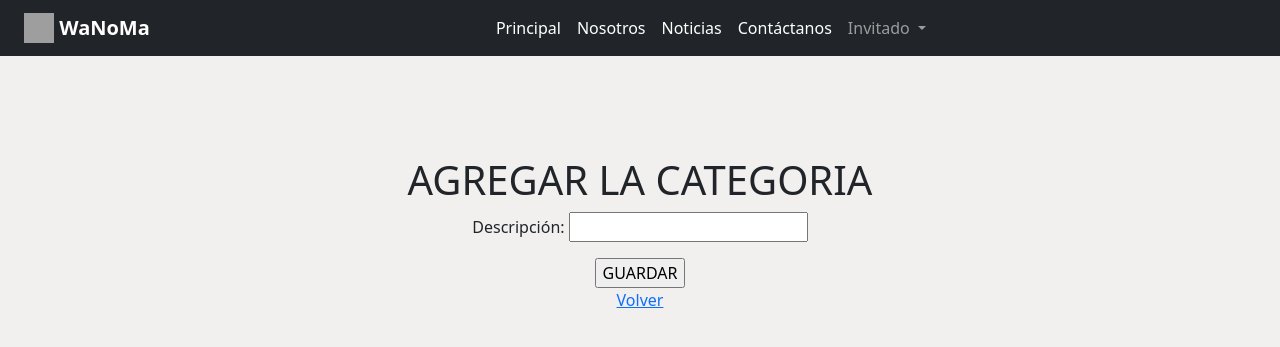
After one commit to ncicka/wanoma, a Django app: page /Noticias/Categoria/Agregar in a window 1280 px wide. The commit adds this page. Shown: the top 347 px of the page. Run offline with Django 3.2, Linux system fonts and the light colour scheme; some libraries are stand-ins or nearby versions; grey boxes are pictures that could not be loaded.

Commit message:
Crud de Categorias

```diff
--- a/apps/noticias/forms.py
+++ b/apps/noticias/forms.py
@@ -6,11 +6,11 @@ from ckeditor.widgets import CKEditorWidget
 from .models import Noticia, Categoria
 
 
-class EditarNoticiaForm(forms.ModelForm):
+class NoticiaForm(forms.ModelForm):
 
     class Meta:
         model = Noticia
-        fields = ('titulo', 'cuerpo', 'categoria_noticia')
+        fields = ('titulo', 'cuerpo', 'categoria_noticia', 'imagen')
         widgets = {
             'cuerpo': CKEditorWidget()
         }
@@ -19,3 +19,29 @@ class EditarNoticiaForm(forms.ModelForm):
 #imagen = models.ImageField(upload_to = 'noticias')
 #categoria_noticia = forms.ForeignKey(Categoria, on_delete = models.CASCADE)
 #fecha = models.DateTimeField(auto_now_add=True)
+
+class FiltrarNoticiaForm(forms.Form):
+    ORDEN=[(0,'Sin orden'),(1,'Ascendente'),(2,'Descendente')]
+
+    id = forms.ChoiceField(label='Categoria:', required=False,
+        widget=forms.Select(attrs={'class':'form-control',
+                                   'name': 'id'}))
+    fecha_desde= forms.DateField(label='Fecha hasta:', required=False,
+        widget=forms.DateInput(attrs={'class': 'form-control',
+                                      'type': 'date'}))
+    fecha_hasta= forms.DateField(label='Fecha hasta:', required=False,
+        widget=forms.DateInput(attrs={'class': 'form-control',
+                                      'type': 'date'}))
+    orden_antiguedad = forms.ChoiceField(label='Orden Fecha', choices=ORDEN, initial=2,
+        widget=forms.Select(attrs={'class': 'form-control'}))
+    orden_alfabetico = forms.ChoiceField(label='Orden Alfabetico', choices=ORDEN,
+        widget=forms.Select(attrs={'class': 'form-control'}))
+
+# Formularios para Categorias
+
+class CategoriaForm(forms.ModelForm):
+    nombre = forms.CharField(label='Descripción', required=True)
+
+    class Meta:
+        model = Categoria
+        fields = ['nombre',]
--- a/apps/noticias/models.py
+++ b/apps/noticias/models.py
@@ -12,11 +12,11 @@ class Noticia(models.Model):
 
 	titulo = models.CharField(max_length = 150, verbose_name='Título')
 	#cuerpo = models.TextField(verbose_name='Texto de la noticia')
-	cuerpo = RichTextField()
+	cuerpo = RichTextField(verbose_name='Texto de la noticia')
 	imagen = models.ImageField(upload_to = 'noticias', verbose_name='Imagen')
 	categoria_noticia = models.ForeignKey(Categoria, on_delete = models.CASCADE)
 	fecha = models.DateTimeField(auto_now_add=True)
-	#autor = models.ForeignKey(Usuario, on_delete = models.CASCADE)
+	autor = models.ForeignKey(Usuario, on_delete = models.CASCADE, default=1)
 
 	def __str__(self):
 		return self.titulo
--- a/apps/noticias/urls.py
+++ b/apps/noticias/urls.py
@@ -12,6 +12,13 @@ urlpatterns = [
 
 	path('Comentario/', views.Comentar_Noticia, name = 'comentar'),
 
-	path('<pk>/Editar', views.Editar_Noticia.as_view(), name = 'editar'),
+	path('Editar/<int:pk>', views.Editar_Noticia.as_view(), name = 'editar'),
+
+ 	path('Agregar', views.Agregar_Noticia.as_view(), name = 'agregar'),
+
+  	path('Categoria/', views.Listar_Categoria.as_view(), name = 'categoria'),
+   	path('Categoria/Agregar', views.Agregar_Categoria.as_view(), name = 'agregarcategoria'),
+    path('Categoria/Editar/<int:pk>', views.Editar_Categoria.as_view(), name = 'editarcategoria'),
+    path('Categoria/Borrar/<int:pk>', views.Borrar_Categoria.as_view(), name = 'borrarcategoria'),
 
 ]
--- a/apps/noticias/views.py
+++ b/apps/noticias/views.py
@@ -1,3 +1,4 @@
+from django.db.models.query import QuerySet
 from django.shortcuts import render, redirect
 
 from django.contrib.auth.decorators import login_required
@@ -6,24 +7,68 @@ from .models import Noticia, Categoria, Comentario
 
 from django.urls import reverse_lazy
 
-from django.views.generic.edit import UpdateView
-from .forms import EditarNoticiaForm
+from django.views.generic.edit import UpdateView, CreateView, DeleteView
+from django.views.generic import ListView
+from .forms import NoticiaForm, FiltrarNoticiaForm, CategoriaForm
 
 #@login_required
 def Listar_Noticias(request):
 	contexto = {}
+	lista_categoria = []
+
+	if request.GET: ## si hay valores que se mantengan los seleccionados
+		form = FiltrarNoticiaForm(request.GET)
+	else:
+		form = FiltrarNoticiaForm()
 
 	id_categoria = request.GET.get('id',None)
+	fecha_desde = request.GET.get('fecha_desde',None)
+	fecha_hasta = request.GET.get('fecha_hasta',None)
+	ord_fecha = request.GET.get('orden_antiguedad',None)
+	ord_alfab = request.GET.get('orden_alfabetico',None)
 
 	if id_categoria:
 		n = Noticia.objects.filter(categoria_noticia = id_categoria)
 	else:
 		n = Noticia.objects.all() #RETORNA UNA LISTA DE OBJETOS
 
-	contexto['noticias'] = n
+	# Filtrar solo si hay datos seleccionados en las fechas y
+	# fecha_hasta es mayor o igual a fecha_desde
+	if fecha_desde and fecha_hasta:
+		if fecha_hasta >= fecha_desde:
+			n = n.filter(fecha__range=[fecha_desde,fecha_hasta])
+
+	ordenf='-'
+	ordena=''
+
+	if ord_fecha:
+		ordenf = '' if ord_fecha == 1 else '-'
+
+	if ord_alfab:
+		ordena = '' if ord_alfab == 1 else '-'
+
+	## si selecciona los dos tipos de orden los ordena primero fecha y luego por titulo
+	if ord_fecha and ord_alfab:
+		n = n.order_by(ordenf+'fecha',ordena+'titulo')
+	elif ord_fecha: ## Si solo es orden por fecha
+		n = n.order_by(ordenf+'fecha')
+	elif ord_alfab: ## Si solo es orden alfabetico
+		n = n.order_by(ordena+'titulo')
+	else:
+		n = n.order_by(ordenf+'fecha')
 
 	cat = Categoria.objects.all().order_by('nombre')
-	contexto['categorias'] = cat
+
+	# Para el filtro por categorias
+	lista_categoria.append(('','Todas las categorias'))
+
+	for x in cat:
+		lista_categoria.append((x.pk,x.nombre))
+
+	form.fields['id'].choices=lista_categoria
+
+	contexto['noticias'] = n
+	contexto['filtro_form']=form
 
 	return render(request, 'noticias/listar.html', contexto)
 
@@ -51,12 +96,69 @@ def Comentar_Noticia(request):
 
 	return redirect(reverse_lazy('noticias:detalle', kwargs={'pk': noti}))
 
+class Agregar_Noticia(CreateView):
+	model=Noticia
+	form_class = NoticiaForm
+	success_url= reverse_lazy('noticias:listar')
+	template_name= 'noticias/editar_agregar.html'
+
+	def get_context_data(self, **kwargs):
+		context = super().get_context_data(**kwargs)
+		context['titulo']='AGREGAR LA NOTICIA'
+		return context
+
 class Editar_Noticia(UpdateView):
 	model=Noticia
-	form_class = EditarNoticiaForm
-#	fields= [ 'titulo','cuerpo']
+	form_class = NoticiaForm
 	success_url= reverse_lazy('noticias:listar')
-	template_name= 'noticias/editar.html'
+	template_name= 'noticias/editar_agregar.html'
+
+	def get_context_data(self, **kwargs):
+		context = super().get_context_data(**kwargs)
+		context['titulo']='EDITAR LA NOTICIA'
+		return context
+
+
+ ## Vistas de Categorias
+
+class Listar_Categoria(ListView):
+	model=Categoria
+	form_class = CategoriaForm
+	context_object_name = 'categorias'
+	success_url= reverse_lazy('noticias:listarcategoria')
+	template_name= 'noticias/listar_categoria.html'
+
+	def get_queryset(self):
+		cat = Categoria.objects.order_by('nombre')
+		return cat
+
+
+class Agregar_Categoria(CreateView):
+	model=Categoria
+	form_class = CategoriaForm
+	success_url= reverse_lazy('noticias:categoria')
+	template_name= 'noticias/editar_agregar_categoria.html'
+
+	def get_context_data(self, **kwargs):
+		context = super().get_context_data(**kwargs)
+		context['titulo']='AGREGAR LA CATEGORIA'
+		return context
+
+class Editar_Categoria(UpdateView):
+	model=Categoria
+	form_class = CategoriaForm
+	success_url= reverse_lazy('noticias:categoria')
+	template_name= 'noticias/editar_agregar_categoria.html'
+
+	def get_context_data(self, **kwargs):
+		context = super().get_context_data(**kwargs)
+		context['titulo']='EDITAR LA CATEGORIA'
+		return context
+
+class Borrar_Categoria(DeleteView):
+	model = Categoria
+	template_name='noticias/categoria_confirmar_borrar.html'
+	success_url = reverse_lazy('noticias:categoria')
 
 #{'nombre':'name', 'apellido':'last name', 'edad':23}
 #EN EL TEMPLATE SE RECIBE UNA VARIABLE SEPARADA POR CADA CLAVE VALOR
--- /dev/null
+++ b/templates/noticias/categoria_confirmar_borrar.html
@@ -0,0 +1,5 @@
+<form method="post">{% csrf_token %}
+    <p>Esta seguro de borrar la categoria "{{ object }}"?</p>
+    {{ form }}
+    <input type="submit" value="Confirmar">
+</form>
--- /dev/null
+++ b/templates/noticias/editar_agregar_categoria.html
@@ -0,0 +1,16 @@
+{% extends 'base.html' %}
+{% load static %}
+
+{% block titulo %}{{titulo}}{% endblock titulo %}
+
+
+{% block contenido %}
+	<h1>{{titulo}}</h1>
+
+		<form enctype="multipart/form-data" method="POST">{% csrf_token %}
+            {{form.as_p}}
+
+			<input type="submit" value="GUARDAR">
+		</form>
+		<a href="{% url 'noticias:categoria' %}">Volver</a>
+{% endblock contenido %}
--- a/templates/noticias/listar.html
+++ b/templates/noticias/listar.html
@@ -11,6 +11,10 @@
 		{% for cat in categorias %}
 			<a href="?id={{cat.pk}}"> {{cat.nombre}} </a>
 		{% endfor %}
+
+		{% if perms.noticia.add_noticia %}
+			<a class="button primary-button" href="{% url 'noticias:agregar' %}">Agregar Noticia</a>
+		{% endif %}
 
 	</div>
 
```
Also changed, not shown: templates/noticias/editar.html (deleted, +0 -16 lines), templates/noticias/editar_agregar.html (added, +51 -0 lines), templates/noticias/listar_categoria.html (added, +32 -0 lines), media/noticias/inteligenciaArticial.png (added).
